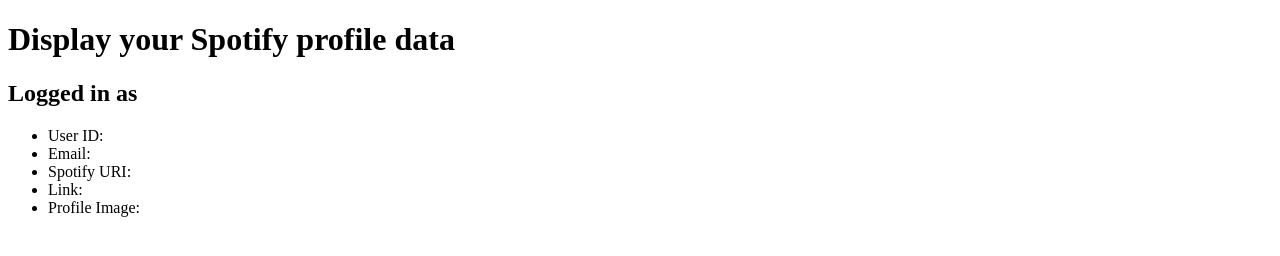
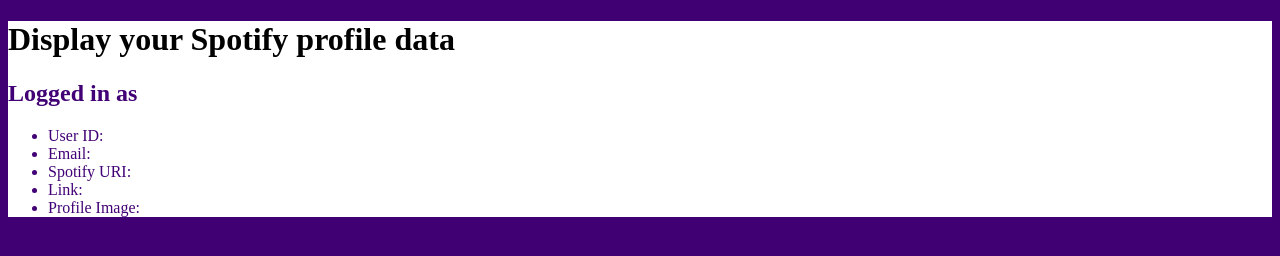
Before and after one commit to bradbuttineau/comp1073-Assignment-3, a plain HTML site: page index.html in a window 1280 px wide. Drawn offline with Linux system fonts and the light colour scheme.

Commit message:
commit 6

```diff
--- a/css/stylesheet.css
+++ b/css/stylesheet.css
@@ -0,0 +1,12 @@
+html {
+    background-color: #400073;
+}
+
+body {
+    background-color: #fff;
+}
+
+h2,
+li {
+    color: hsl(273, 100%, 23%);
+}
--- a/index.html
+++ b/index.html
@@ -4,6 +4,7 @@
 <head>
     <meta charset="utf-8">
     <title>My Spotify Profile</title>
+    <link href="css/stylesheet.css" rel="stylesheet">
     <script src="script.js" type="module"></script>
 </head>
 
```
Lines whose indentation alone changed are shown as unchanged.
